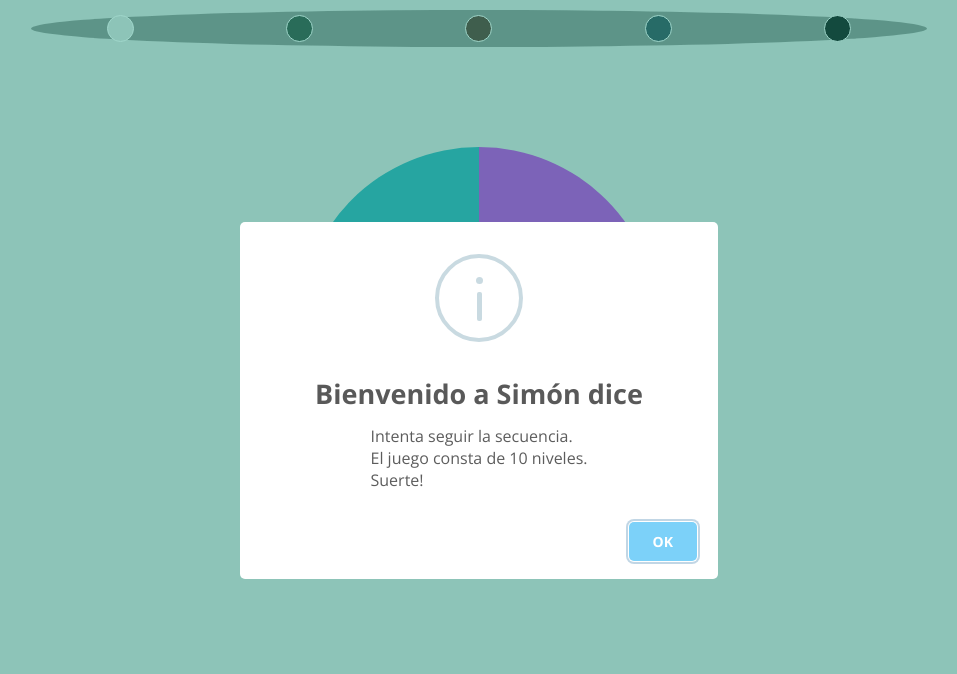
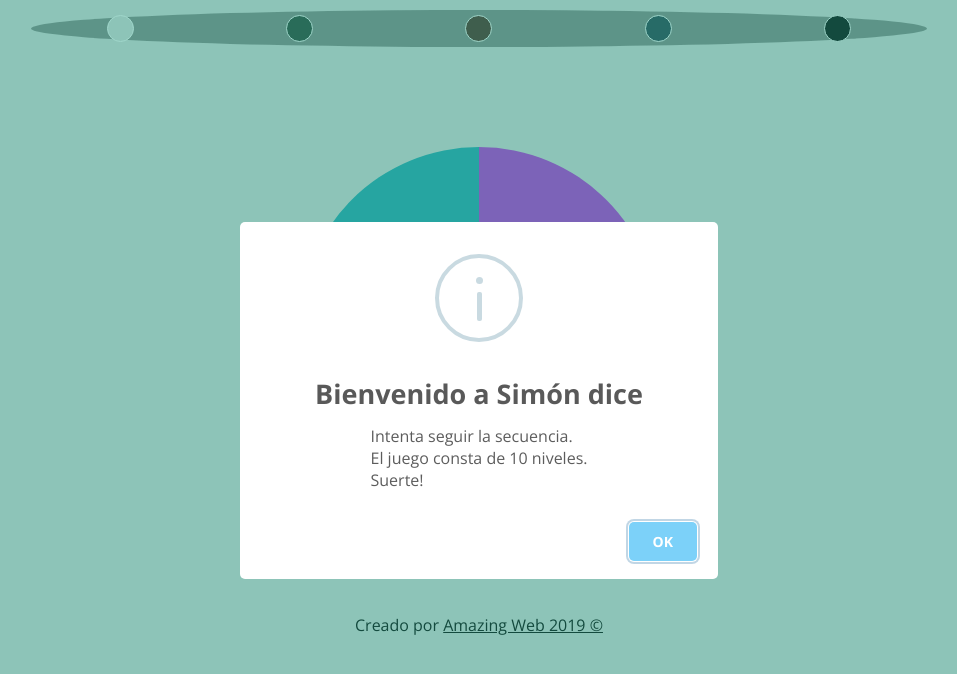
Before and after one commit to FernandoDavidGomezOrtega/simonSaysGameColors, a plain HTML site: page index.html in a window 1280 px wide. Shown: the whole page, without its empty margins (161-1118 px from the left). Drawn offline with nearby package versions, Linux system fonts and the light colour scheme.

Commit message:
footer added

```diff
--- a/css/gray_theme.css
+++ b/css/gray_theme.css
@@ -1,3 +1,11 @@
 body{
   background-color: #dedede;
 }
+
+footer{
+  color: black;
+}
+
+footer a{
+  color: black;
+}
--- a/css/style.css
+++ b/css/style.css
@@ -140,3 +140,17 @@ body {
 .swal-overlay {
   background-color: rgba(43, 165, 137, 0.45);
 }
+
+footer{
+  /* font-family: Helvetica, Arial; */
+  color: white;
+  height: 47px;
+  /* background: rgba(51, 51, 51, 0.70); */
+  margin: 0px auto;
+  width: 65%;
+  padding-left: 20px;
+  padding-right: 20px;
+  margin-top: 95px;
+  line-height: 47px;
+  text-align: center;
+}
--- a/index.html
+++ b/index.html
@@ -18,14 +18,14 @@
 
 
   <!-- Estilos css -->
-  <link rel="stylesheet"  type="text/css" href="css/style.css">
+  <link rel="stylesheet" type="text/css" href="css/style.css">
   <link id="theme" rel="stylesheet" type="text/css" href="css/gray_theme.css">
 
   <!-- jQuery -->
   <script src="https://ajax.googleapis.com/ajax/libs/jquery/3.1.1/jquery.min.js"></script>
 
-    <!-- My scripts -->
-    <!-- <script type="text/javaScript" src="js/main.js"></script> -->
+  <!-- My scripts -->
+  <!-- <script type="text/javaScript" src="js/main.js"></script> -->
 
 
 </head>
@@ -36,7 +36,7 @@
     </div>
 
     <div class="" id="to-green" title="Cambiar a tema verde">
-      </div>
+    </div>
 
     <div class="" id="to-red" title="Cambiar a tema rojo">
     </div>
@@ -45,7 +45,7 @@
     </div>
 
     <div class="" id="to-black" title="Cambiar a tema negro">
-      </div>
+    </div>
   </div>
 
   <div class="gameboard">
@@ -55,6 +55,13 @@
     <div id="verde" class="color verde right" data-color="verde"></div>
     <button id="btnEmpezar" class="btn-start" onclick="empezarJuego()">Empezar a jugar!</button>
   </div>
+
+  <footer>
+    <div class="autor" id="">
+        Creado por <a href="https://fernandodavidgomezortega.github.io/portafolio/" target="_blank">Amazing Web 2019 &copy;</a>
+    </div>
+
+  </footer>
 
   <!-- SweetAlert library -->
   <script src="https://cdnjs.cloudflare.com/ajax/libs/sweetalert/2.1.2/sweetalert.min.js"
--- a/js/main.js
+++ b/js/main.js
@@ -1,5 +1,5 @@
 $(document).ready(function () {
-  swal('Bienvenido a Simón dice', 'Intenta seguir la secuencia. \nEl juego consta de 10 niveles. \nSuerte!', 'info')
+  swal('Bienvenido a Simón dice', 'Intenta seguir la secuencia. \nEl juego consta de 10 niveles.\nSuerte!', 'info')
 
   // Selector de tema
   var theme = $('#theme')
```
